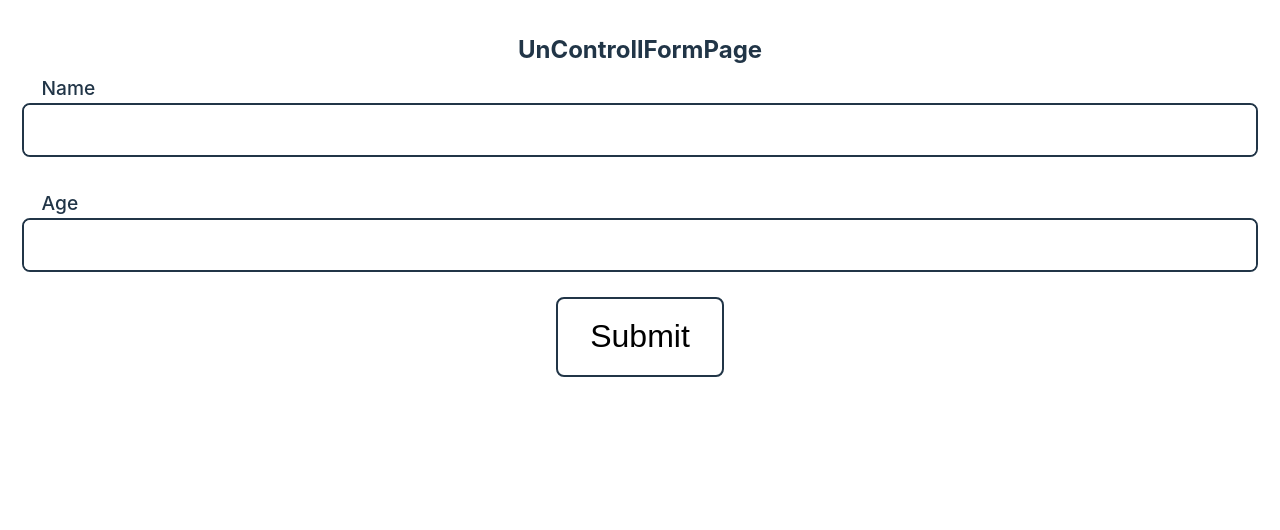
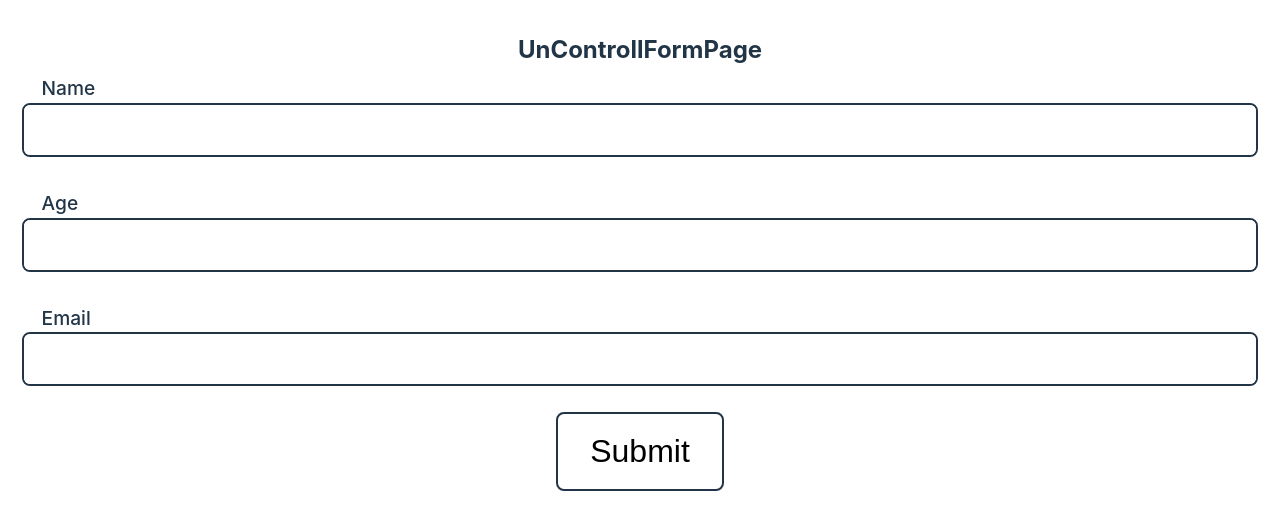
Before and after one commit to KikinovK/RSS-REACT-2023Q4, a React (Vite) app: page /uncontrollform in a window 1280 px wide. Shown: the top 530 px of the page. Built offline with nearby package versions, Linux system fonts and the light colour scheme.

Commit message:
feat: add email filed to UnControllFormPage

```diff
--- a/src/pages/UnControllFormPage/UnControllFormPage.tsx
+++ b/src/pages/UnControllFormPage/UnControllFormPage.tsx
@@ -20,6 +20,11 @@ const UnControllFormPage: FC = () => {
       messageError: useRef<HTMLElement>(null),
     },
     age: {
+      input: useRef<HTMLInputElement>(null),
+      wrap: useRef<HTMLDivElement>(null),
+      messageError: useRef<HTMLElement>(null),
+    },
+    email: {
       input: useRef<HTMLInputElement>(null),
       wrap: useRef<HTMLDivElement>(null),
       messageError: useRef<HTMLElement>(null),
@@ -108,6 +113,16 @@ const UnControllFormPage: FC = () => {
               wrapRef={formRefs.age.wrap}
             />
           </Grid>
+          <Grid item>
+            <FiledText
+              inputRef={formRefs.email.input}
+              name="email"
+              id="email"
+              label="Email"
+              errorMessageRef={formRefs.email.messageError}
+              wrapRef={formRefs.email.wrap}
+            />
+          </Grid>
         </Grid>
         <Button
           buttonRef={submitButtonRef}
--- a/src/validation/schema.ts
+++ b/src/validation/schema.ts
@@ -11,8 +11,13 @@ const schema = Yup.object().shape({
     })
     .required('Name is required'),
   age: Yup.number()
-    .required('Age is required')
-    .positive('Age must be a positive number'),
+    .positive('Age must be a positive number')
+    .required('Age is required'),
+  email: Yup.string()
+    .trim()
+    .email('Enter a valid email (e.g., user@example.com)')
+    .matches(/^.+@.+\..+$/, 'Email address must contain a domain name')
+    .required('Email is required'),
 });
 
 export default schema;
```
